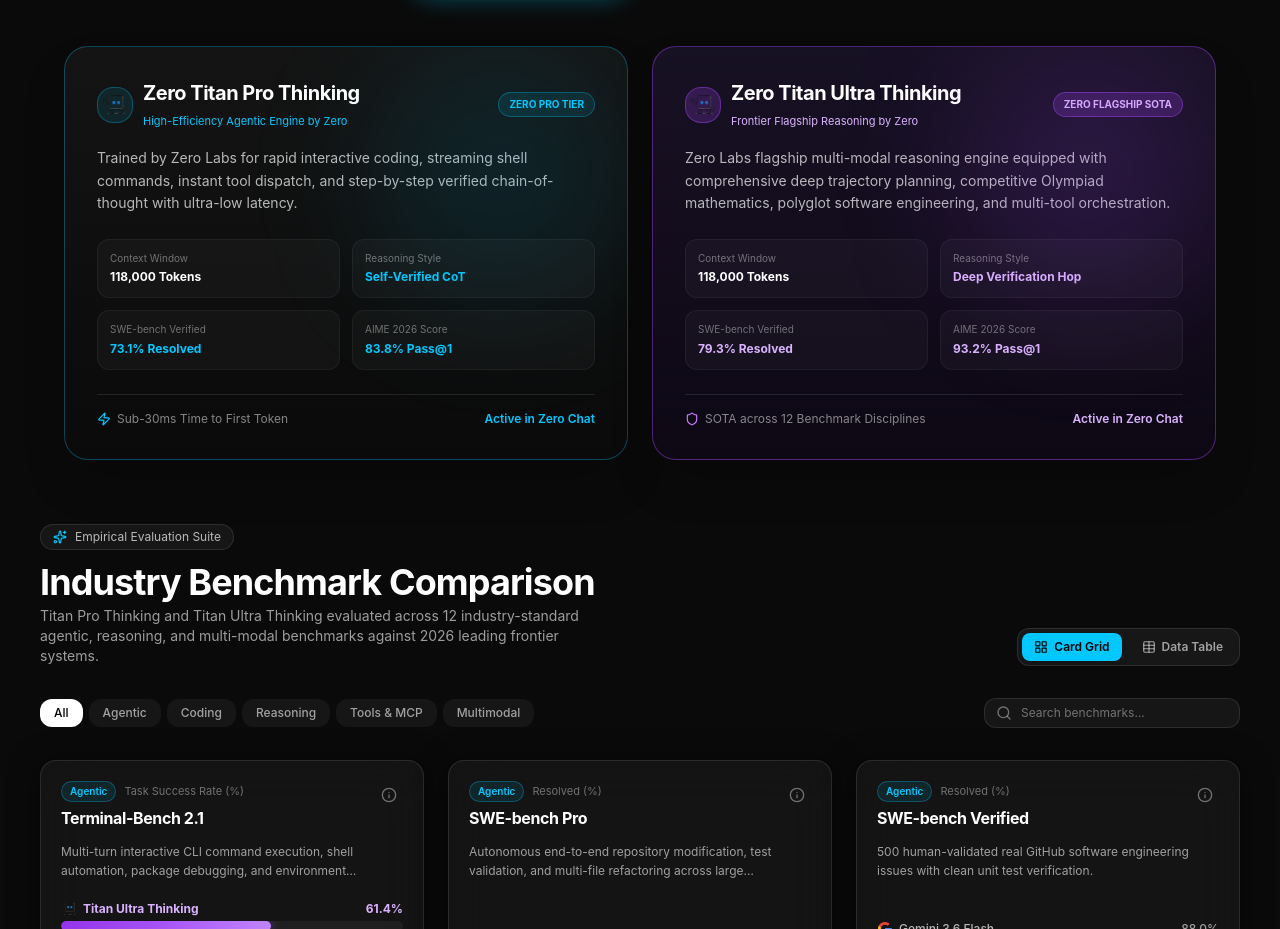
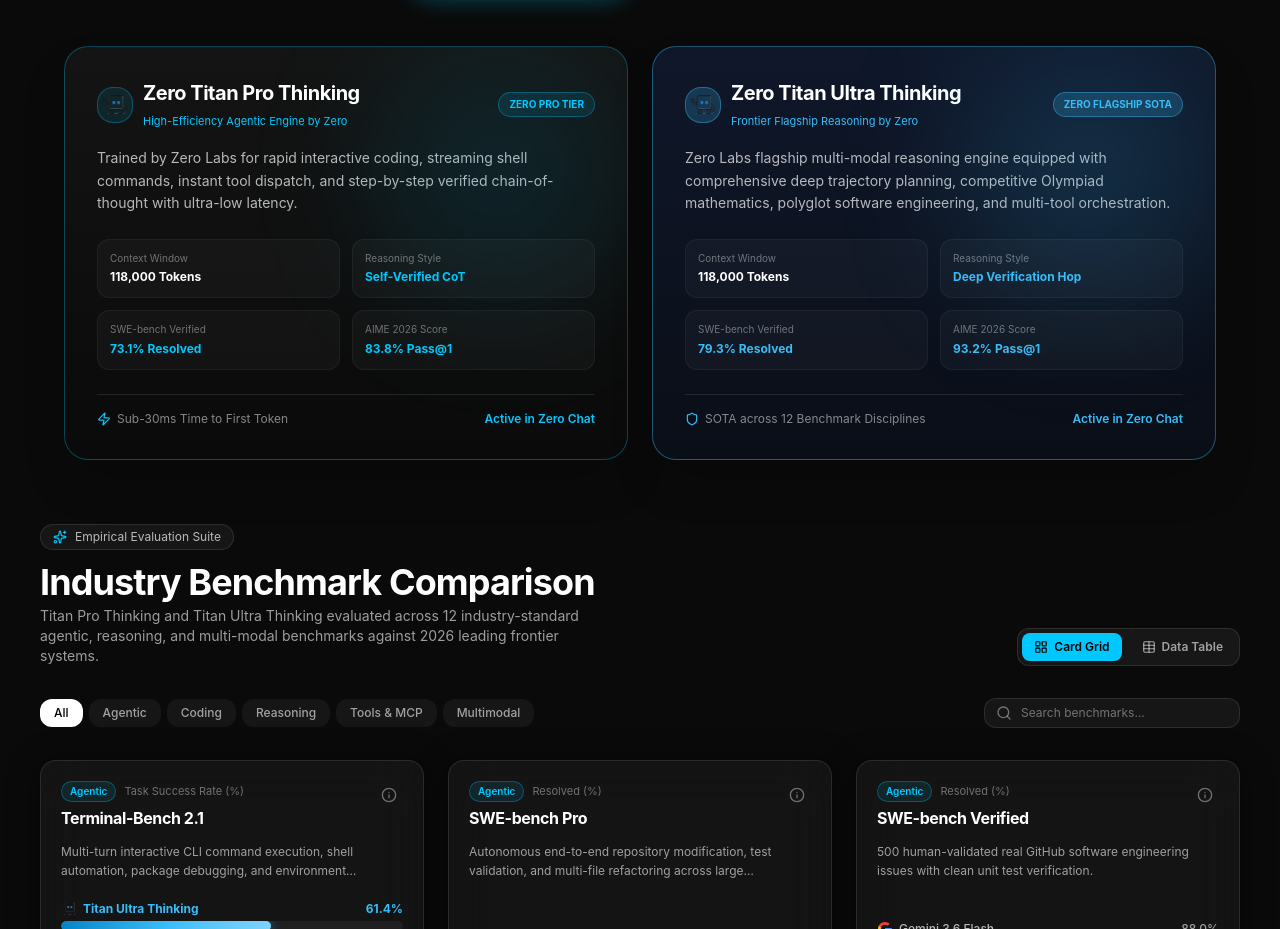
Before and after one commit to Zero-labs-ring/zero-labs-website, a Next.js app: page /research in a window 1280 px wide. Shown: the part 583-1512 px from the top of the page. Built offline with nearby package versions, Linux system fonts and the light colour scheme.

Commit message:
style(research): update model comparison page theme to white & blue

```diff
--- a/components/research/BenchmarkCard.tsx
+++ b/components/research/BenchmarkCard.tsx
@@ -125,7 +125,7 @@ export function BenchmarkCard({ benchmark, index }: BenchmarkCardProps) {
                   <span
                     className={`text-[12px] truncate max-w-[170px] ${
                       isUltra
-                        ? 'text-purple-300 font-bold'
+                        ? 'text-[#38BDF8] font-bold'
                         : isPro
                         ? 'text-[#00C8FF] font-bold'
                         : 'text-white/70'
@@ -138,7 +138,7 @@ export function BenchmarkCard({ benchmark, index }: BenchmarkCardProps) {
                   <span
                     className={
                       isUltra
-                        ? 'text-purple-300 font-bold'
+                        ? 'text-[#38BDF8] font-bold'
                         : isPro
                         ? 'text-[#00C8FF] font-bold'
                         : 'text-white/60'
@@ -158,9 +158,9 @@ export function BenchmarkCard({ benchmark, index }: BenchmarkCardProps) {
                   transition={{ duration: 0.8, delay: 0.1 + si * 0.06, ease: 'easeOut' }}
                   className={`h-full rounded-full ${
                     isUltra
-                      ? 'bg-gradient-to-r from-[#9333EA] via-[#A855F7] to-[#C084FC] shadow-[0_0_12px_rgba(168,85,247,0.6)]'
+                      ? 'bg-gradient-to-r from-[#0284C7] via-[#38BDF8] to-[#7DD3FC] shadow-[0_0_12px_rgba(56,189,248,0.6)]'
                       : isPro
-                      ? 'bg-gradient-to-r from-[#0284C7] via-[#00C8FF] to-[#38BDF8] shadow-[0_0_12px_rgba(0,200,255,0.6)]'
+                      ? 'bg-gradient-to-r from-[#0099FF] via-[#00C8FF] to-[#60A5FA] shadow-[0_0_12px_rgba(0,200,255,0.6)]'
                       : 'bg-white/20'
                   }`}
                 />
@@ -176,7 +176,7 @@ export function BenchmarkCard({ benchmark, index }: BenchmarkCardProps) {
           <CheckCircle2 className="w-3.5 h-3.5 text-[#00C8FF]" />
           Self-verified CoT
         </span>
-        <span className="text-purple-300 font-mono font-semibold bg-purple-950/50 border border-purple-500/30 px-2 py-0.5 rounded-md">
+        <span className="text-[#38BDF8] font-mono font-semibold bg-[#38BDF8]/10 border border-[#38BDF8]/30 px-2 py-0.5 rounded-md">
           +{delta}% vs Frontier SOTA
         </span>
       </div>
--- a/components/research/BenchmarkGrid.tsx
+++ b/components/research/BenchmarkGrid.tsx
@@ -112,7 +112,7 @@ export function BenchmarkGrid() {
       )}
 
       {/* Benchmark Summary Bar */}
-      <div className="mt-12 p-6 bg-gradient-to-r from-purple-950/20 via-black to-[#00C8FF]/10 border border-white/10 rounded-2xl flex flex-col sm:flex-row items-center justify-between gap-4">
+      <div className="mt-12 p-6 bg-gradient-to-r from-[#0F172A] via-[#0A0E17] to-[#00C8FF]/10 border border-white/10 rounded-2xl flex flex-col sm:flex-row items-center justify-between gap-4">
         <div className="flex items-center gap-3">
           <div className="w-10 h-10 rounded-xl bg-white/5 border border-white/10 flex items-center justify-center text-[#00C8FF]">
             <Sparkles className="w-5 h-5" />
@@ -130,7 +130,7 @@ export function BenchmarkGrid() {
             <span className="text-[10px] text-white/40 block">Verified Tests</span>
           </div>
           <div>
-            <span className="text-base font-bold text-purple-300">100%</span>
+            <span className="text-base font-bold text-[#38BDF8]">100%</span>
             <span className="text-[10px] text-white/40 block">Reproducible</span>
           </div>
         </div>
--- a/components/research/ModelComparisonHero.tsx
+++ b/components/research/ModelComparisonHero.tsx
@@ -111,22 +111,22 @@ export function ModelComparisonHero() {
         <motion.div
           whileHover={{ y: -4 }}
           transition={{ duration: 0.2 }}
-          className="relative bg-gradient-to-b from-[#171124] to-[#0D0814] border border-purple-500/40 rounded-3xl p-6 sm:p-8 shadow-2xl flex flex-col justify-between overflow-hidden"
+          className="relative bg-gradient-to-b from-[#0F172A] to-[#0A0E17] border border-[#38BDF8]/40 rounded-3xl p-6 sm:p-8 shadow-2xl flex flex-col justify-between overflow-hidden"
         >
-          <div className="absolute top-0 right-0 w-64 h-64 bg-purple-500/15 rounded-full blur-3xl pointer-events-none" />
+          <div className="absolute top-0 right-0 w-64 h-64 bg-[#38BDF8]/15 rounded-full blur-3xl pointer-events-none" />
 
           <div>
             <div className="flex items-center justify-between mb-4">
               <div className="flex items-center gap-2.5">
-                <div className="w-9 h-9 rounded-2xl bg-purple-500/20 border border-purple-500/40 flex items-center justify-center">
-                  <TitanLogo className="w-6 h-5" />
+                <div className="w-9 h-9 rounded-2xl bg-[#38BDF8]/20 border border-[#38BDF8]/40 flex items-center justify-center">
+                  <TitanLogo className="w-6 h-5 text-[#38BDF8]" />
                 </div>
                 <div>
                   <h3 className="text-xl font-bold text-white tracking-tight">Zero Titan Ultra Thinking</h3>
-                  <span className="text-[11px] font-mono text-purple-300">Frontier Flagship Reasoning by Zero</span>
+                  <span className="text-[11px] font-mono text-[#38BDF8]">Frontier Flagship Reasoning by Zero</span>
                 </div>
               </div>
-              <span className="px-2.5 py-1 rounded-full bg-purple-500/20 border border-purple-500/40 text-purple-300 text-[10px] font-mono font-bold">
+              <span className="px-2.5 py-1 rounded-full bg-[#38BDF8]/20 border border-[#38BDF8]/40 text-[#38BDF8] text-[10px] font-mono font-bold">
                 ZERO FLAGSHIP SOTA
               </span>
             </div>
@@ -143,25 +143,25 @@ export function ModelComparisonHero() {
               </div>
               <div className="p-3 rounded-xl bg-white/[0.03] border border-white/5">
                 <span className="text-white/40 text-[10px] block mb-1">Reasoning Style</span>
-                <span className="text-purple-300 font-bold">Deep Verification Hop</span>
+                <span className="text-[#38BDF8] font-bold">Deep Verification Hop</span>
               </div>
               <div className="p-3 rounded-xl bg-white/[0.03] border border-white/5">
                 <span className="text-white/40 text-[10px] block mb-1">SWE-bench Verified</span>
-                <span className="text-purple-300 font-bold">79.3% Resolved</span>
+                <span className="text-[#38BDF8] font-bold">79.3% Resolved</span>
               </div>
               <div className="p-3 rounded-xl bg-white/[0.03] border border-white/5">
                 <span className="text-white/40 text-[10px] block mb-1">AIME 2026 Score</span>
-                <span className="text-purple-300 font-bold">93.2% Pass@1</span>
+                <span className="text-[#38BDF8] font-bold">93.2% Pass@1</span>
               </div>
             </div>
           </div>
 
           <div className="pt-4 border-t border-white/10 flex items-center justify-between text-xs text-white/50">
             <span className="flex items-center gap-1.5">
-              <Shield className="w-3.5 h-3.5 text-purple-400" />
+              <Shield className="w-3.5 h-3.5 text-[#38BDF8]" />
               SOTA across 12 Benchmark Disciplines
             </span>
-            <span className="text-purple-300 font-mono font-semibold">Active in Zero Chat</span>
+            <span className="text-[#38BDF8] font-mono font-semibold">Active in Zero Chat</span>
           </div>
         </motion.div>
       </div>
```
